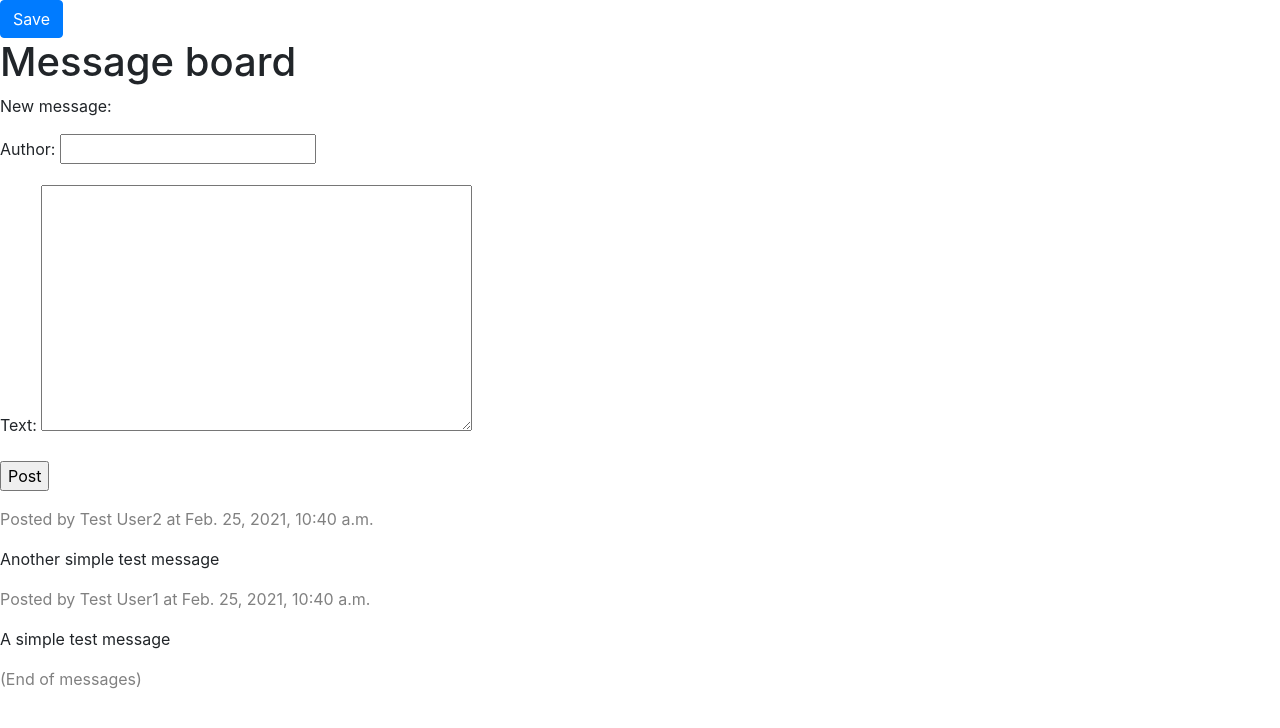
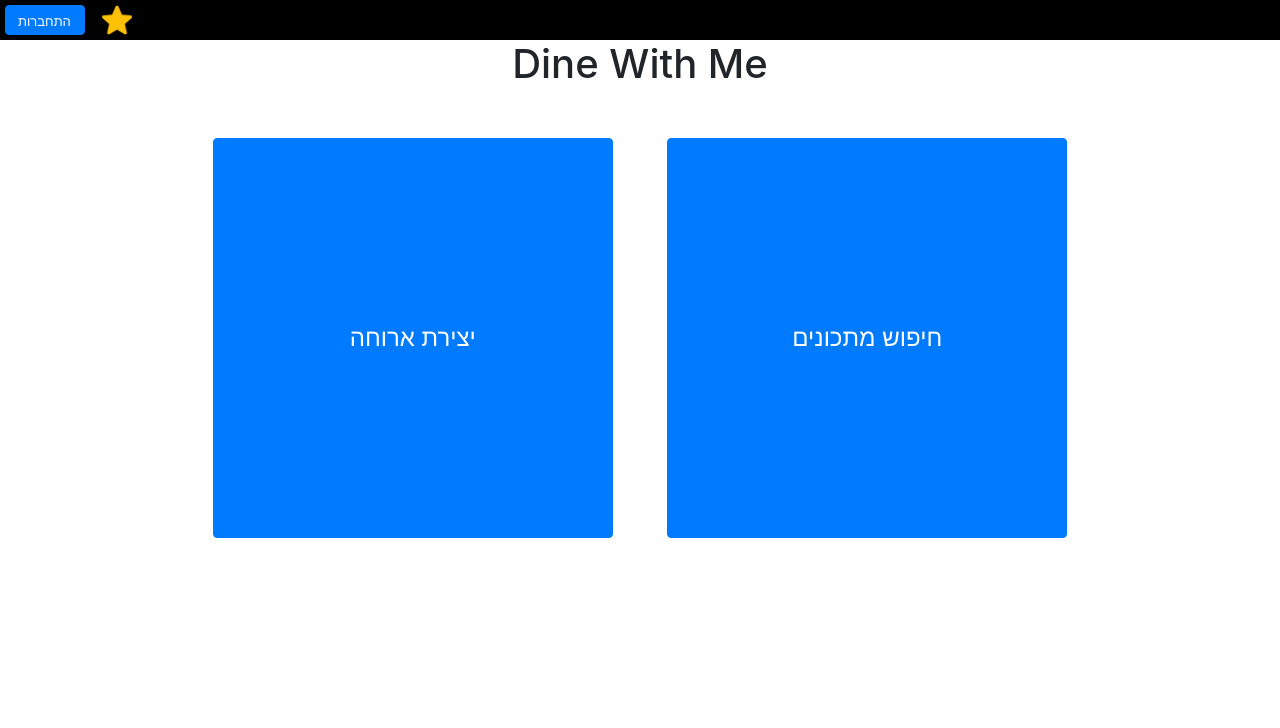
Before and after one commit to AlexTroitsky/DineWithMe, a Django app: page / in a window 1280 px wide. Shown: the top 728 px of the page. Run offline with Django 3.2, Linux system fonts and the light colour scheme; data comes from the database, SQL or seed files in the repository; some libraries are stand-ins or nearby versions.

Commit message:
added styling to the first page

```diff
--- /dev/null
+++ b/msgboard/static/msgboard/css/base.css
@@ -0,0 +1,35 @@
+.buttonsContainer {
+    margin: 50 auto;
+    text-align: center;
+}
+.btn-primary {
+    margin-left: 25px;
+    margin-right: 25px;
+    height: 400px;
+    width: 400px;
+    font-size: x-large;
+}
+.loginButton {
+    text-align: left !important;
+    height: 30px !important;
+    width: 80px !important;
+    font-size: small;
+    margin: 5px;
+}
+h1 {
+    text-align: center;
+}
+.ruler {
+    height: 40px;
+    background-color: black;
+}
+
+.favorites {
+    height: 30px;
+    width: 30px;
+}
+
+.favoritesButton {
+    background-color: black;
+    border: 1px solid black;
+}
--- /dev/null
+++ b/msgboard/templates/base.html
@@ -0,0 +1,23 @@
+{# Load the tag library #}
+{% load bootstrap4 %}
+{# Load CSS and JavaScript #}
+{% bootstrap_css %}
+{% bootstrap_javascript jquery='full' %}
+{% load static %}
+<html>
+    <head>
+        <link rel="stylesheet" href="https://cdn.jsdelivr.net/npm/bootstrap-icons@1.4.0/font/bootstrap-icons.css">
+        <link rel="stylesheet" href="{% static 'msgboard/css/base.css' %}">
+        <div class="ruler">
+            {% bootstrap_button "התחברות" button_class="btn-primary loginButton" %}
+            <button class="favoritesButton">
+                <img src="{% static 'msgboard/images/star.png' %}" class="favorites" title="favorites"></img>
+            </button>
+
+        </div>
+    </head>
+
+    <body>
+    {% block content %}{% endblock content %}
+    </body>
+</html>
--- a/msgboard/templates/msgboard/board.html
+++ b/msgboard/templates/msgboard/board.html
@@ -1,39 +1,17 @@
-{# Load the tag library #}
+{% extends "base.html" %}
 {% load bootstrap4 %}
 
-{# Load CSS and JavaScript #}
-{% bootstrap_css %}
-{% bootstrap_javascript jquery='full' %}
 
 <html>
 <head>
-    <title>Message board</title>
-    <style type="text/css">
-        .author, .eom { color: grey }
-    </style>
+    <title>Dine With Me</title>
 </head>
 <body>
-
-{% bootstrap_button "Save" button_type="submit" button_class="btn-primary" %}
-
-
-</nav>
-    <h1>Message board</h1>
-    <div class="newfrm">
-        <p class="newmsg">New message:</p>
-        <form method="POST">
-            {% csrf_token %}
-            {{ form.as_p }}
-            <input type="submit" value="Post">
-        </form>
-        </div>
-    {% for message in messages %}
-    <div class="message">
-        <p class="author">
-        Posted by {{message.author}} at {{message.date}}
-        </p>
-        <p>{{ message.text }}</p>
+    {% block content %}
+    <h1>Dine With Me</h1>
+    <div class="buttonsContainer">
+        {% bootstrap_button "יצירת ארוחה" button_class="btn-primary" %}
+        {% bootstrap_button "חיפוש מתכונים" button_class="btn-primary" %}
     </div>
-    {% endfor %}
-    <p class="EOM">(End of messages)</p>
+    {% endblock content %}
 </body>
```
Also changed, not shown: msgboard/static/msgboard/images/passion.png (added), msgboard/static/msgboard/images/star.png (added).
